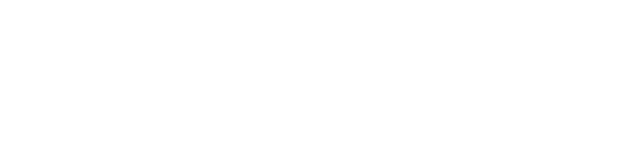
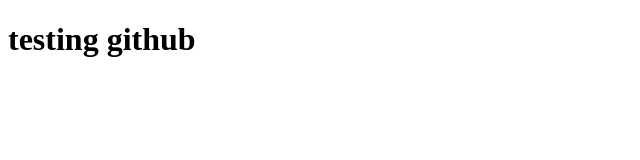
Before and after one commit to afsoonsh/TestRepoComp1950, a plain HTML site: page index.html in a window 1280 px wide. Shown: the whole page, without its empty margins (0-640 px from the left). Drawn offline with Linux system fonts and the light colour scheme.

Commit message:
adeds link to styles.css
mad echanges on the web interface at github.com

```diff
--- a/index.html
+++ b/index.html
@@ -2,16 +2,9 @@
 <html>
 <head>
 <title>testing github</title>
-<style>
-
-body{
-font-family:Helvetica, Arial, Sans-serif;
-font-size:10px;
-}
-
-</style>
+<link rel="stylesheet" href="css/styles.css" type=""/>
 </head>
 <body>
-
+    <h1>testing github</h1>
 </body>
 </html>
```
